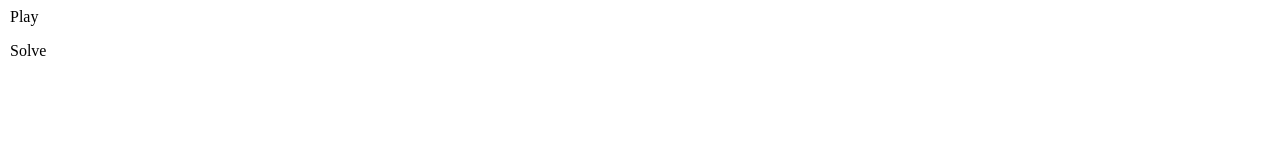
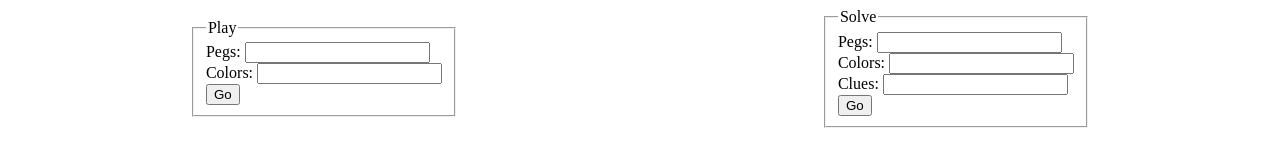
Before and after one commit to Shade5512/Mastermind, a plain HTML site: page index.html in a window 1280 px wide. Drawn offline with Linux system fonts and the light colour scheme.

Commit message:
Save inputs across refresh

```diff
--- a/index.html
+++ b/index.html
@@ -1,11 +1,49 @@
 <html>
-<head><title>Mastermind</title></head>
-<body>
+<head>
+<title>Mastermind</title>
+<style>
+.c {
+ display: flex;
+ justify-content: space-around;
+ align-items: center;
+}
+</style>
+<script>
+function play() {
+	window.sessionStorage.pegs = document.Play.pegs.value;
+	window.sessionStorage.colors = document.Play.colors.value;
+}
+function solve() {
+	window.sessionStorage.pegs = document.Solve.pegs.value;
+	window.sessionStorage.colors = document.Play.colors.value;
+}
+function loadvalues() {
+	document.Play.pegs.value = window.sessionStorage.pegs;
+	document.Solve.pegs.value = window.sessionStorage.pegs;
+	document.Play.colors.value = window.sessionStorage.colors;
+	document.Solve.colors.value = window.sessionStorage.colors;
+}
+</script>
+</head>
+<body onload=loadvalues()>
+<div class="c">
 	<form name="Play">
+	<fieldset>
 	<legend>Play</legend>
+	Pegs: <input type="number" name="pegs" value=0><br>
+	Colors: <input type="number" name="colors" value=0><br>
+	<input type="button" onclick=play() value="Go"></input>
+	</fieldset>
 	</form>
 	<form name="Solve">
+	<fieldset>
 	<legend>Solve</legend>
+	Pegs: <input type="number" name="pegs" value=0><br>
+	Colors: <input type="number" name="colors" value=0><br>
+	Clues: <input type=""><br>
+	<input type="button" onclick=solve() value="Go"></input>
+	</fieldset>
 	</form>
+</div>
 </body>
 </html>
```
